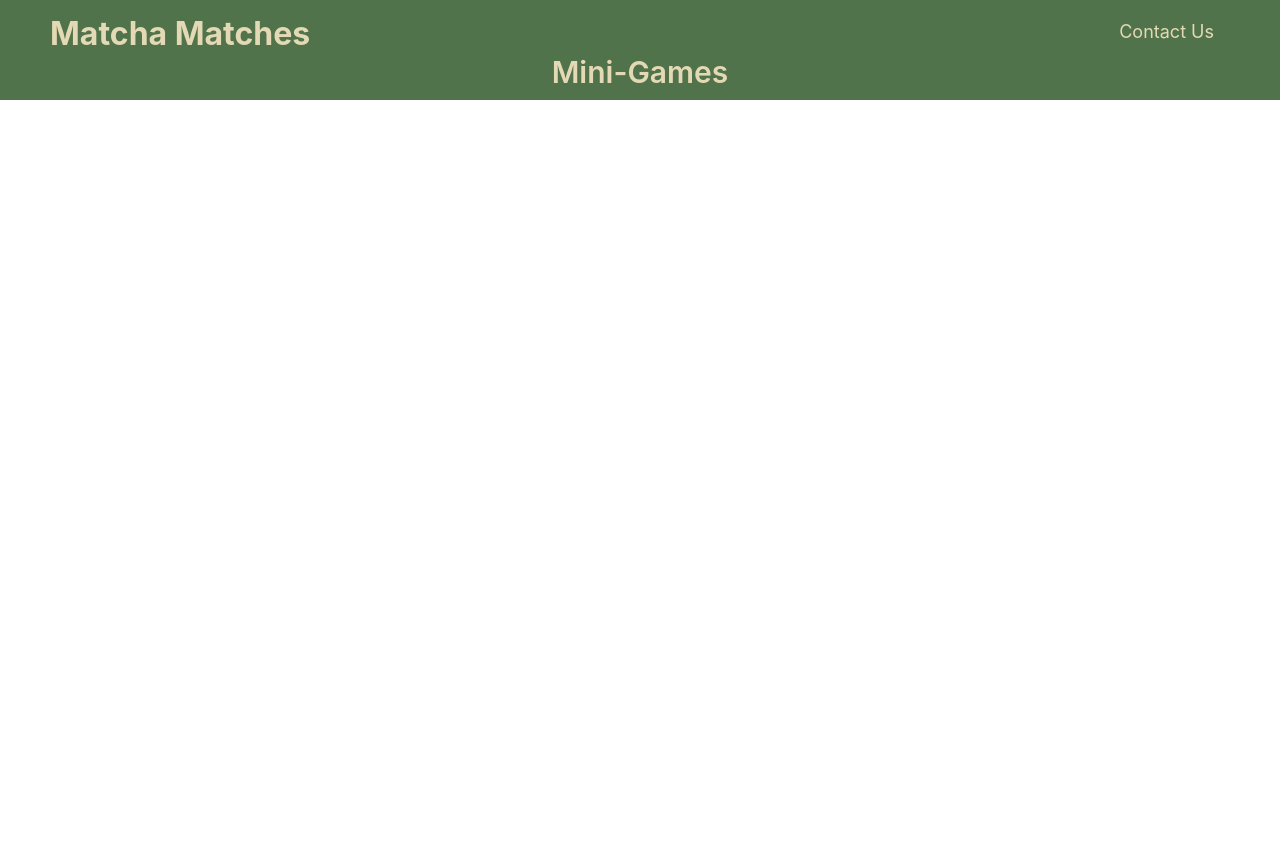
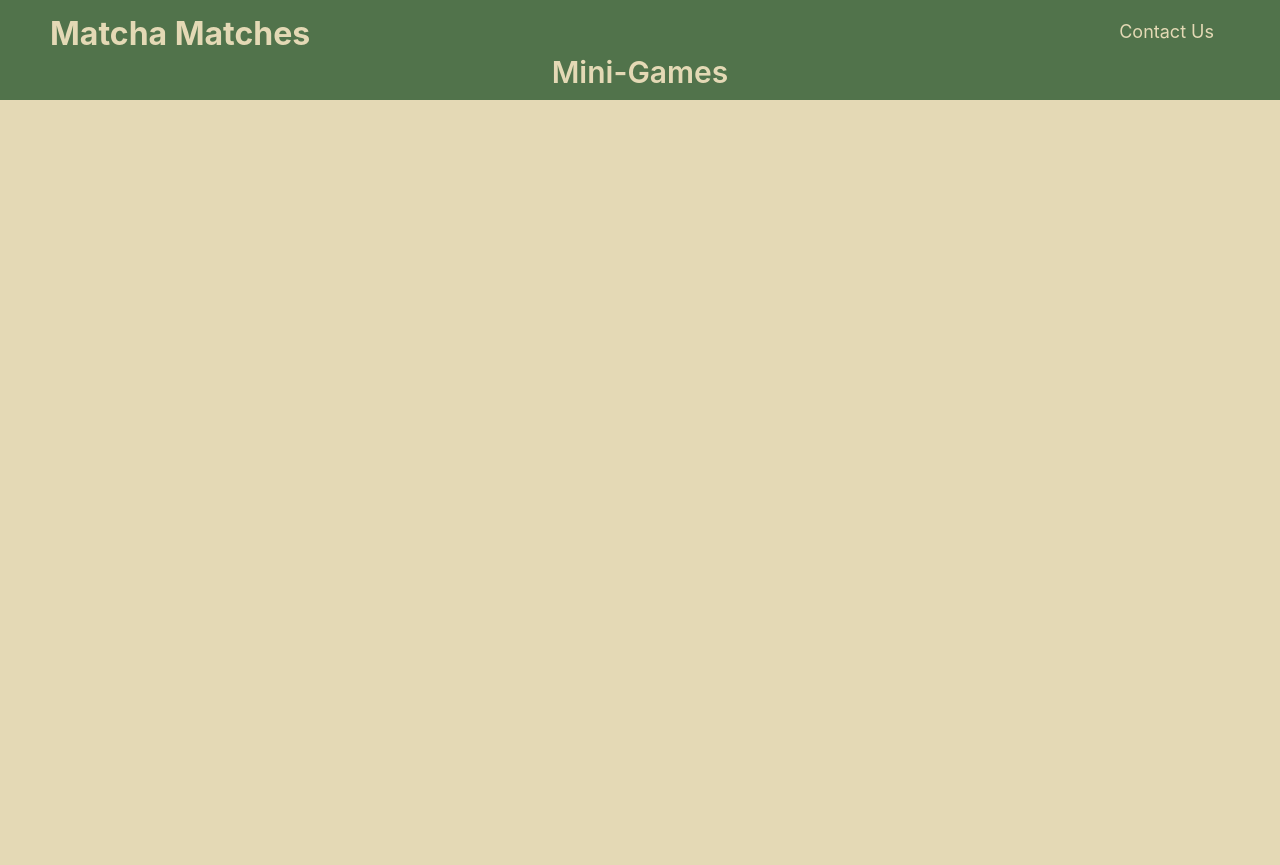
Before and after one commit to Martinez-andy/matcha-matches, a Django app: page / in a window 1280 px wide. Before the commit the page ends 100 px from the top, so only its background shows below. Run offline with Django 5.2, Linux system fonts and the light colour scheme.

Commit message:
added background color to the body

```diff
--- a/games/matcha_matches/static/matcha_matches/styles.css
+++ b/games/matcha_matches/static/matcha_matches/styles.css
@@ -38,10 +38,16 @@
   font-size: 30px;
   z-index: 101;
   top: 50px;
-  position: relative;
+  position: sticky;
   display: flex;
   font-weight: 600;
   justify-content: center;
 }
 
+main {
+  background-color: #E4D9B5;
+  color: #E4D9B5;
+  height: 820px;
+}
+
 /*# sourceMappingURL=styles.css.map */
--- a/games/matcha_matches/static/matcha_matches/styles.scss
+++ b/games/matcha_matches/static/matcha_matches/styles.scss
@@ -43,8 +43,14 @@ $white: white;
     font-size: 30px;
     z-index: 101;
     top: 50px;
-    position: relative;
+    position: sticky;
     display: flex;
     font-weight: 600;
     justify-content: center;
 }
+
+main {
+    background-color: $cream;
+    color: $cream;
+    height: 820px;
+}
```
Also changed, not shown: 1 other file.
